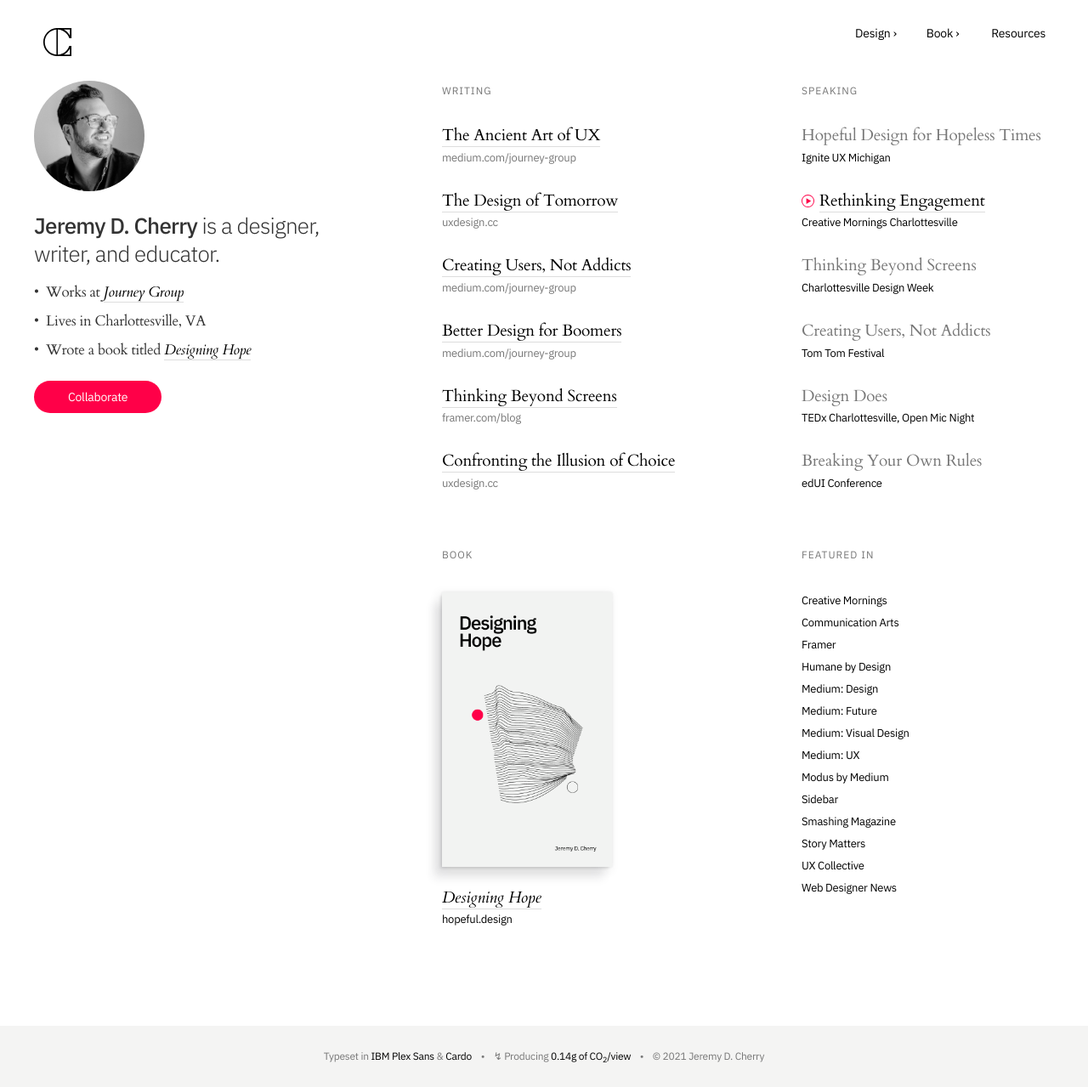
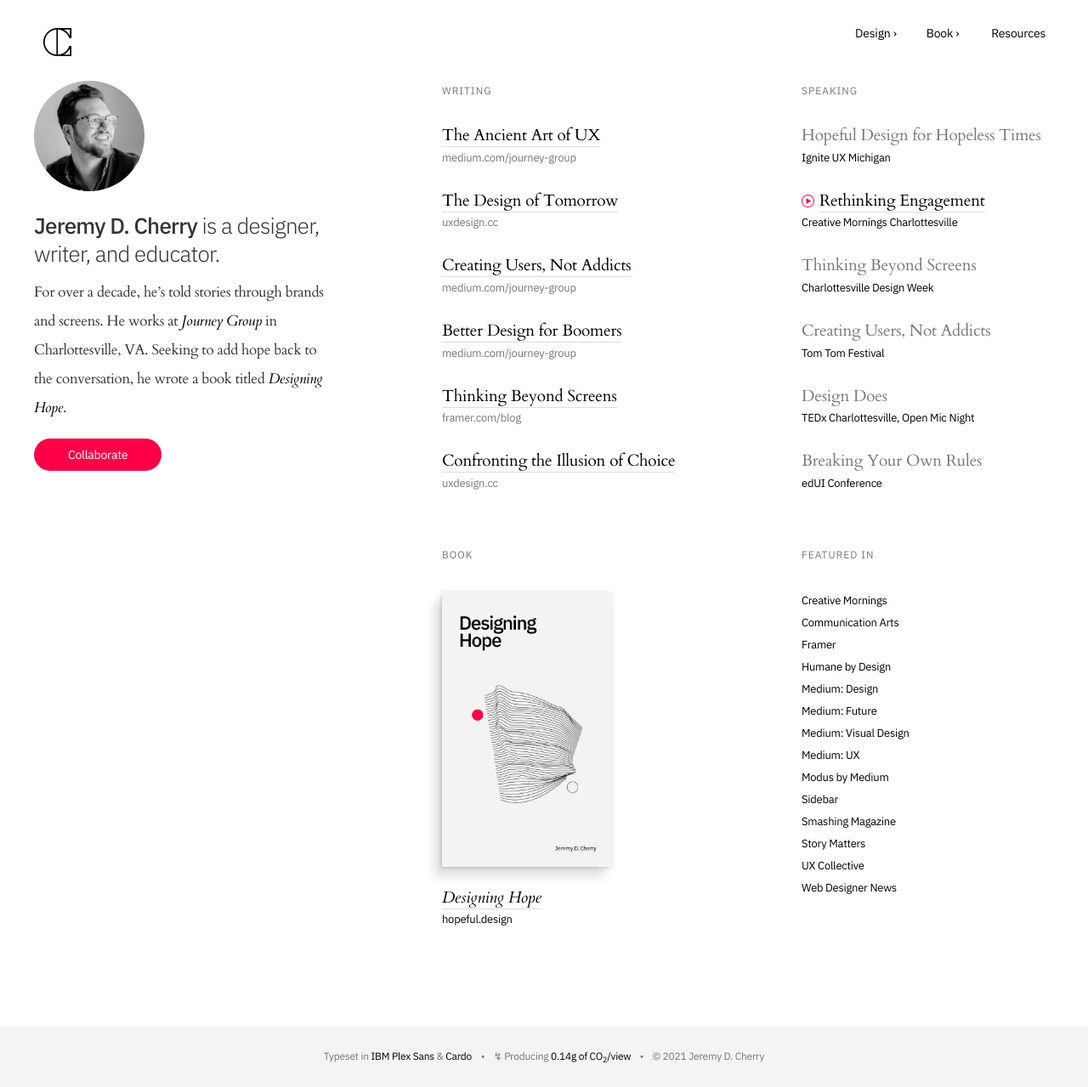
Before and after one commit to jeremydcherry/jeremydcherry.github.io, a Jekyll site: the page built from index.md, in a window 1280 px wide. Shown: the whole page at 85% size. Built offline with Jekyll 4.4.1, drawn with Linux system fonts in a browser that asks for light colours.

Commit message:
Updated About blurb

```diff
--- a/index.md
+++ b/index.md
@@ -12,9 +12,7 @@ title: Jeremy D. Cherry
   	<div class="bio">
   		<img src="/images/jeremy-headshot.jpg" class="avatar" alt="Photo of Jeremy D. Cherry">
 		<h1><span class="name">Jeremy D. Cherry</span> is a designer, writer, and educator.</h1>
-		<h6>&bull;&nbsp;&nbsp;Works at <a href="https://journeygroup.com" class="title"><em>Journey Group</em></a><br/>
-			&bull;&nbsp;&nbsp;Lives in Charlottesville, VA<br/>
-			&bull;&nbsp;&nbsp;Wrote a book titled <a href="https://hopeful.design" class="title"><em>Designing Hope</em></a></h6>
+		<h6>For over a decade, he’s told stories through brands and screens. He works at <a href="https://journeygroup.com"><em>Journey Group</em></a> in Charlottesville, VA. Seeking to add hope back to the conversation, he wrote a book titled <a href="https://hopeful.design"><em>Designing Hope</em></a>.</h6>
 		<a href="mailto:jeremy@jeremydcherry.com" class="btn">Collaborate</a>
 	</div>
   </div>
```
